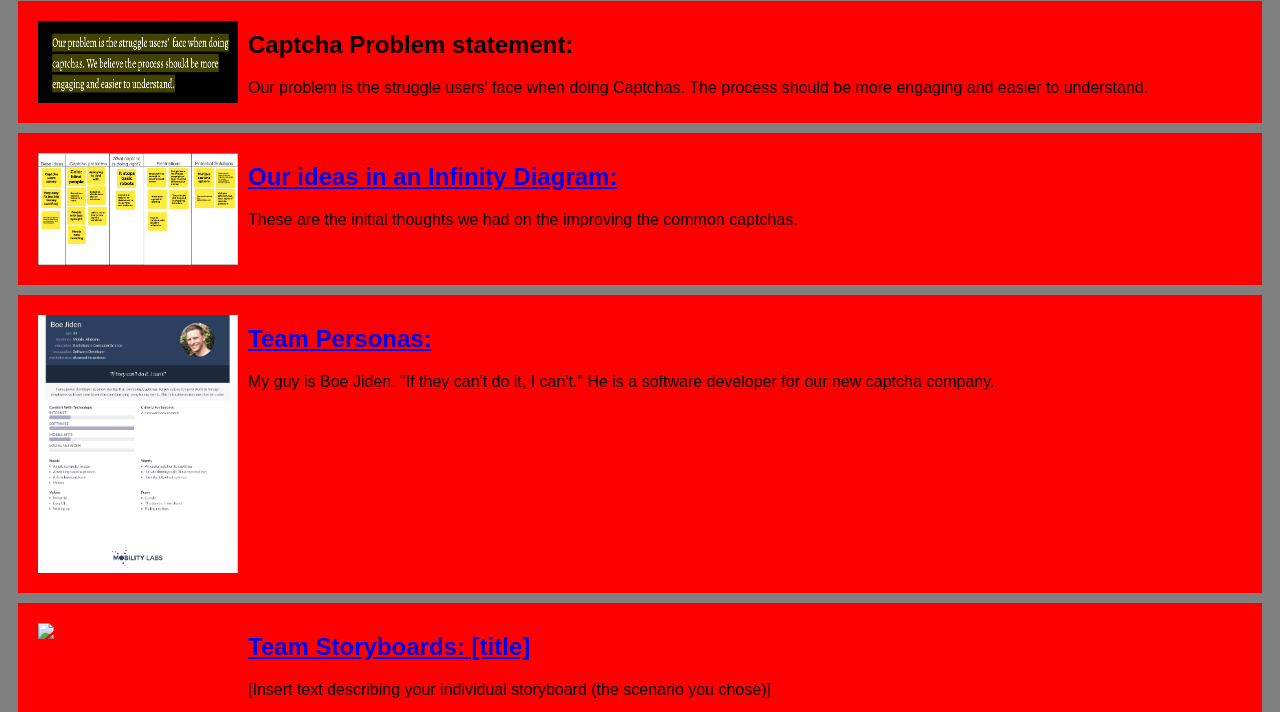
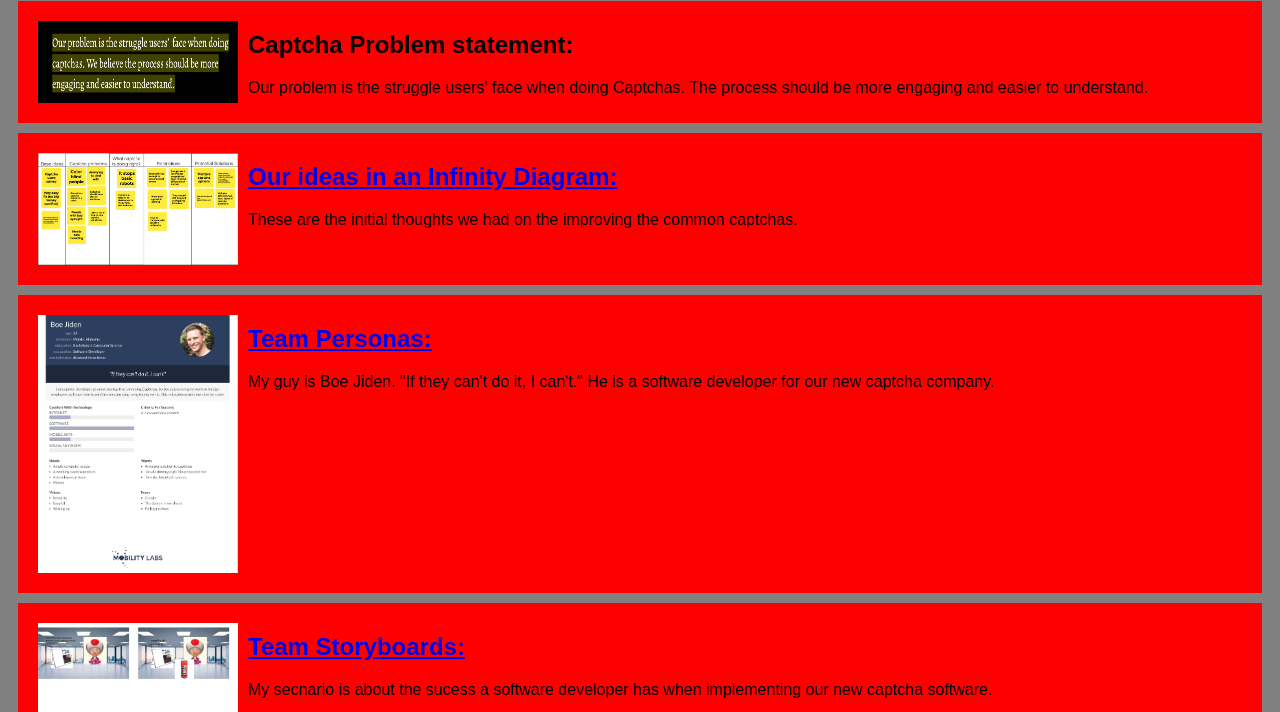
Before and after one commit to ethanhammer/ethanhammer.github.io, a plain HTML site: page index.html in a window 1280 px wide. Shown: the part 79-791 px from the top of the page. Drawn offline with Linux system fonts and the light colour scheme.

Commit message:
Update index.html

```diff
--- a/index.html
+++ b/index.html
@@ -39,11 +39,11 @@ My guy is Boe Jiden. "If they can't do it, I can't." He is a software developer
 </section>
     <!-- Storyboard assignment -->
 <section class="assign">
-<img src="images/my-storyboard.jpg" />
+<img src="images/storyboard.jpg" />
 <section class="assign-det">
-<a href="files/all-storyboards.pdf"><h2>Team Storyboards: [title]</h2></a>
+<a href="files/MEGASTORYBOARD.pdf"><h2>Team Storyboards:</h2></a>
 <p>
-[Insert text describing your individual storyboard (the scenario you chose)]
+My secnario is about the sucess a software developer has when implementing our new captcha software.
 </p>
 </section>
 </section>
```
